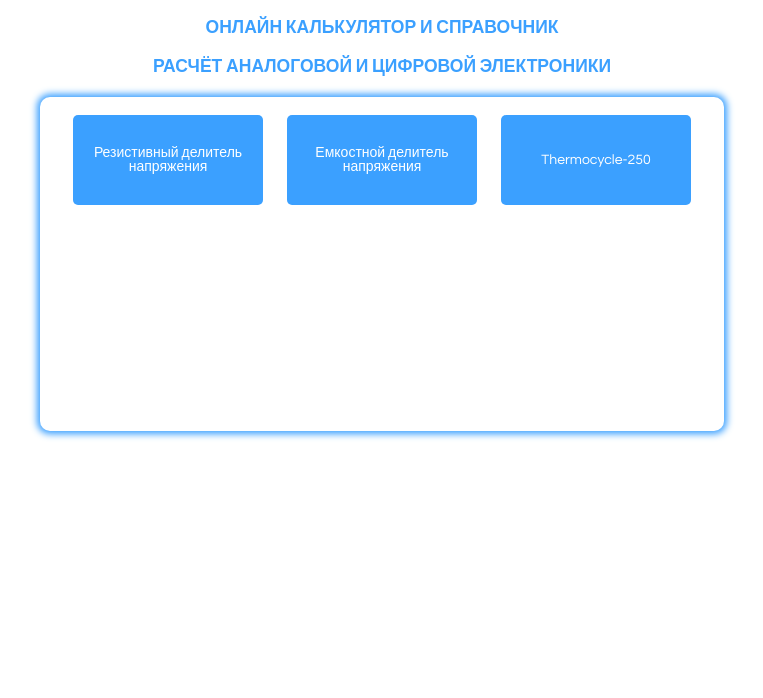
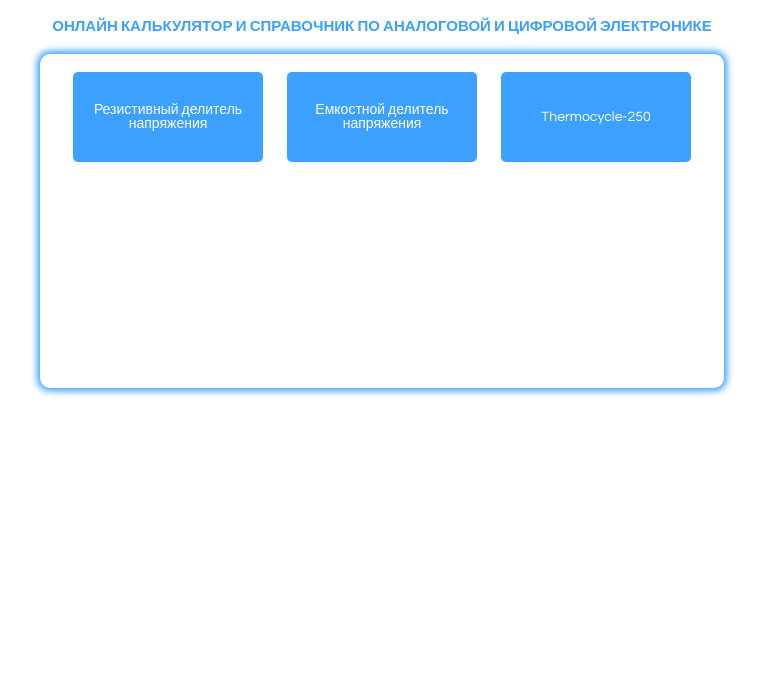
Before and after one commit to VladyBarvy/sprytron-calc, a website: page index.html in a window 1280 px wide. Shown: the part 102-800 px from the top of the page, without its empty margins (258-1021 px from the left). Drawn offline with Linux system fonts and the light colour scheme.

Commit message:
211123 modifi main menu 2

```diff
--- a/index.html
+++ b/index.html
@@ -17,8 +17,8 @@
     <!--  -->
 
     <div class="header-h3"  style="text-align: center;">
-      <h3>Онлайн калькулятор и справочник</h3>
-      <h3>Расчёт аналоговой и цифровой электроники</h3>
+      <h4>Онлайн калькулятор и справочник по аналоговой и цифровой электронике</h4>
+      <h3></h3>
     </div>
 
 
```
Also changed, not shown: resistive_voltage_divider.html (+2 -1 lines).
